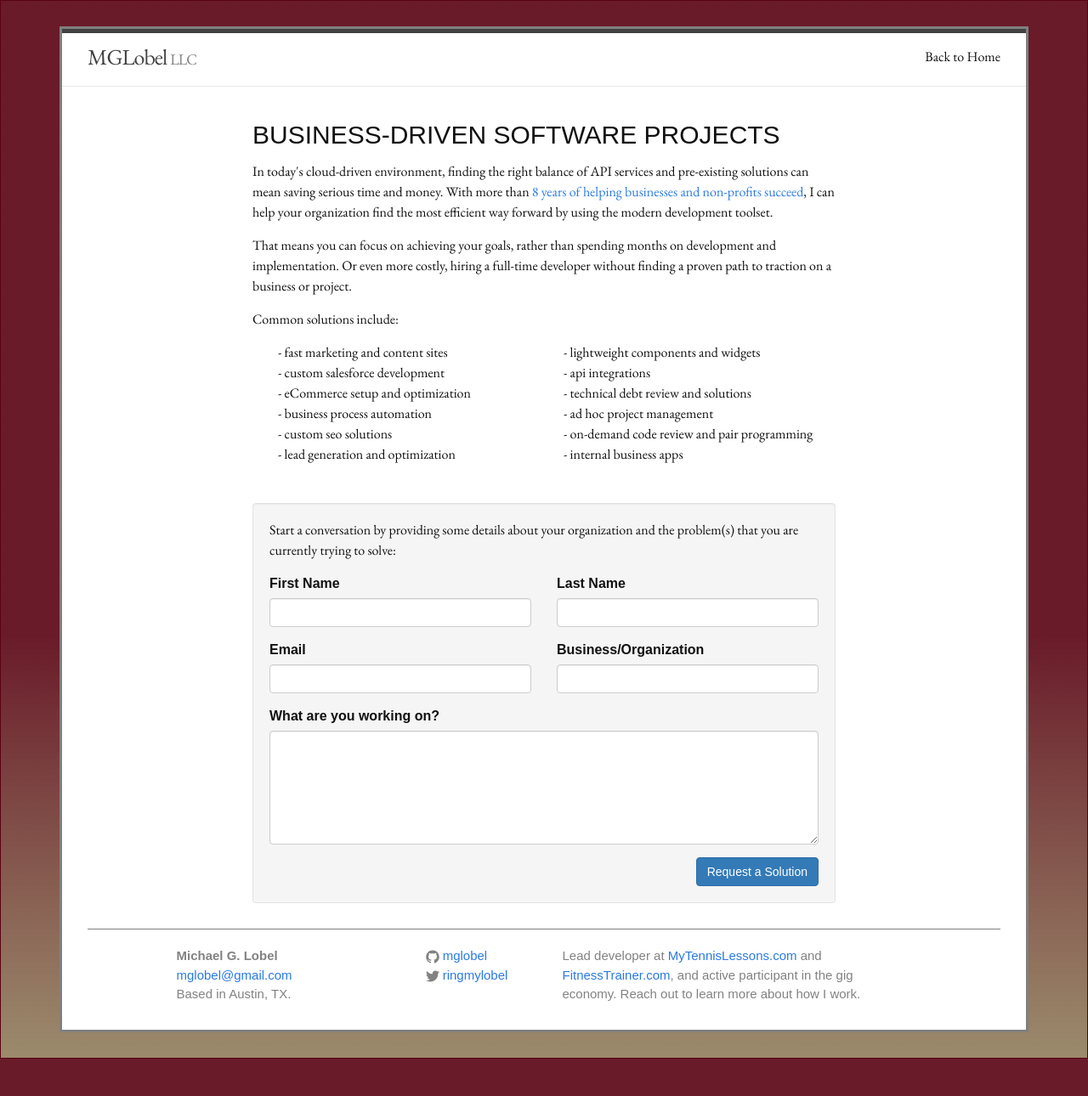
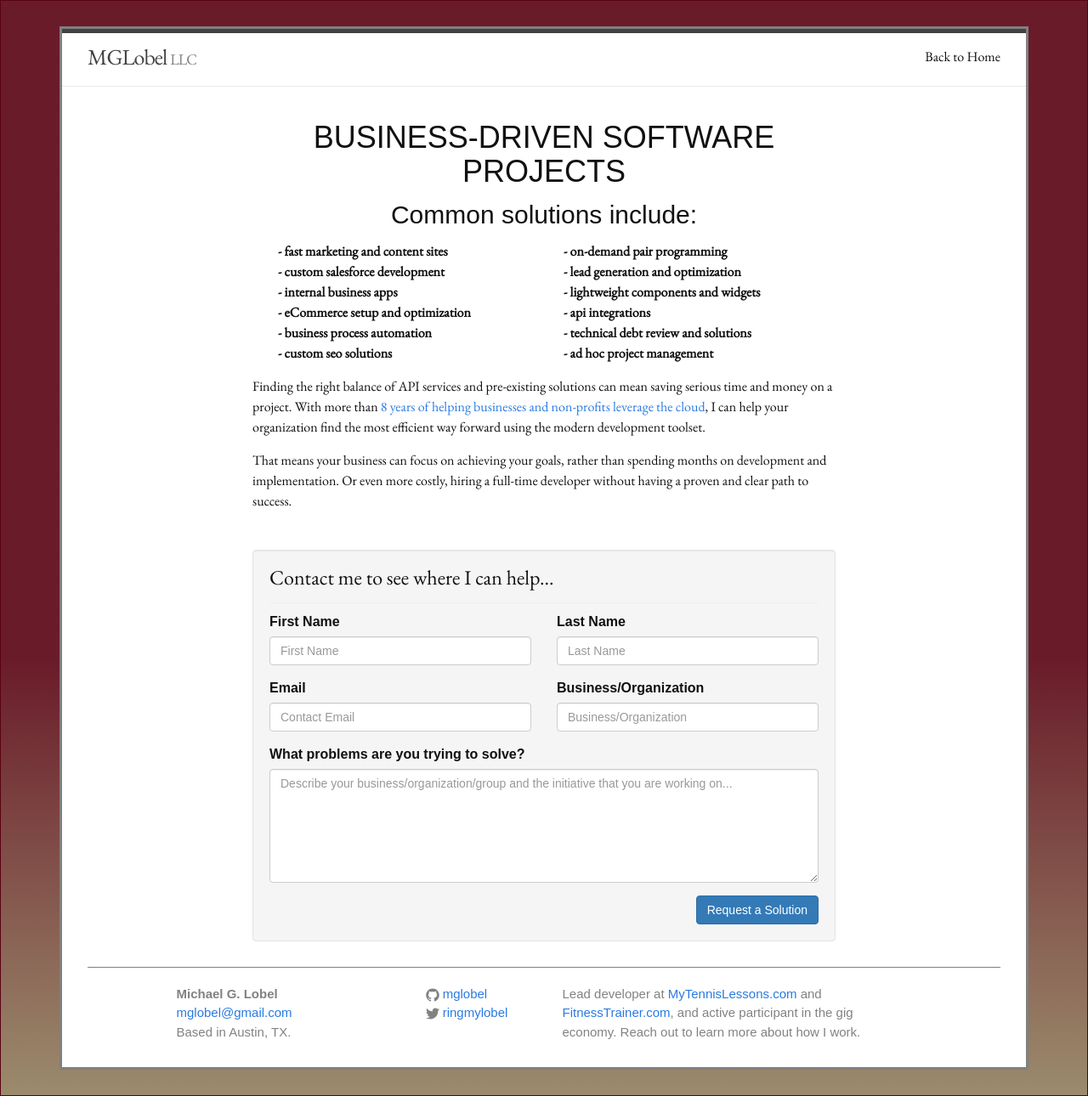
Before and after one commit to mglobel/mglobel, a Jekyll site: the page built from _pages/llc.html, in a window 1280 px wide. Shown: the whole page at 85% size. Built offline with Jekyll 4.4.1, drawn with Linux system fonts in a browser that asks for light colours; nearby versions of some CDN libraries; some web fonts are replaced; before the commit the page ends 1246 px from its top, so only the background shows below that.

Commit message:
update llc content, styling and font-weight
based on helpful suggestions from @giveadan and @smicheletti. tahnks
pals!

```diff
--- a/_pages/llc.html
+++ b/_pages/llc.html
@@ -5,22 +5,12 @@ permalink: /llc/
 ---
 <div class="wrapper" style="padding-left:30px; padding-right:30px;">
   <div class="col-md-8 col-md-offset-2 content-panel" style="text-align:justify-content;">
-    <h2>BUSINESS-DRIVEN SOFTWARE PROJECTS</h2>
-    <p>
-      In today's cloud-driven environment, finding the right balance of API
-      services and pre-existing solutions can mean saving serious time and money.
-      With more than <a href="http://linkedin.com">8 years of
-      helping businesses and non-profits succeed</a>, I can help your organization
-      find the most efficient way forward by using the modern development toolset.
-    </p>
-    <p>That means you can focus on achieving your goals, rather than spending months on
-      development and implementation. Or even more costly, hiring a full-time
-      developer without finding a proven path to traction on a business or project.
-    </p>
-    <p>
-        Common solutions include:
-    </p>
-
+    <h1 class="text-center">BUSINESS-DRIVEN SOFTWARE PROJECTS</h1>
+    <div class="text-center">
+      <h2>
+          Common solutions include:
+      </h2>
+    </div>
     <div id="services-list">
       <ul>
         <li>
@@ -30,6 +20,9 @@ permalink: /llc/
           custom salesforce development
         </li>
         <li>
+          internal business apps
+        </li>
+        <li>
           eCommerce setup and optimization
         </li>
         <li>
@@ -37,6 +30,9 @@ permalink: /llc/
         </li>
         <li>
           custom seo solutions
+        </li>
+        <li>
+          on-demand pair programming
         </li>
         <li>
           lead generation and optimization
@@ -53,33 +49,42 @@ permalink: /llc/
         <li>
           ad hoc project management
         </li>
-        <li>
-          on-demand code review and pair programming
-        </li>
-        <li>
-          internal business apps
-        </li>
       </ul>
     </div>
+    <p>
+      Finding the right balance of API services and pre-existing solutions can
+      mean saving serious time and money on a project. With more than
+      <a href="http://www.linkedin.com/in/michaelglobel">8 years of
+      helping businesses and non-profits leverage the cloud</a>, I can help your
+      organization find the most efficient way forward using the modern
+      development toolset.
+    </p>
+    <p>That means your business can focus on achieving your goals, rather than
+      spending months on development and implementation. Or even more costly,
+      hiring a full-time developer without having a proven and clear path to
+      success.
+    </p>
   </div>
   <div id="contact-form" class="col-md-8 col-md-offset-2">
     <div class="well">
-      <p>
-      Start a conversation by providing some details about your organization
-      and the problem(s) that you are currently trying to solve:
-      </p>
+      <h3>
+        Contact me to see where I can help...
+      </h3>
+      <hr style="padding-bottom:10px;"/>
       <form action="//formspree.io/mglobel@gmail.com" method="POST">
         <div class="row">
           <div class="col-sm-6">
             <div class="form-group">
               <label class="control-label">First Name</label>
-              <input class="form-control" type="text" id="first-name" name="first-name"/>
+              <input class="form-control" type="text" id="first-name"
+              placeholder="First Name" name="first-name" required="true"/>
             </div>
           </div>
           <div class="col-sm-6">
             <div class="form-group">
               <label class="control-label">Last Name</label>
-              <input class="form-control" type="text" id="last-name" name="last-name"/>
+              <input class="form-control" type="text" id="last-name"
+              placeholder="Last Name" name="last-name" required="true"/>
             </div>
           </div>
         </div>
@@ -87,20 +92,23 @@ permalink: /llc/
           <div class="col-sm-6">
             <div class="form-group">
               <label class="control-label">Email</label>
-              <input class="form-control" type="text" id="email" name="_replyto"/>
+              <input class="form-control" type="email" id="email"
+              placeholder="Contact Email" name="_replyto" required="true"/>
             </div>
           </div>
           <div class="col-sm-6">
             <div class="form-group">
               <label class="control-label">Business/Organization</label>
-              <input class="form-control" type="text" id="company" name="company"/>
+              <input class="form-control" type="text" id="company"
+              placeholder="Business/Organization" name="company" required="true"/>
             </div>
           </div>
         </div>
         <div class="row">
           <div class="form-group col-sm-12">
-            <label class="control-label">What are you working on?</label>
-            <textarea class="form-control" rows="6" id="description" name="description"></textarea>
+            <label class="control-label">What problems are you trying to solve?</label>
+            <textarea class="form-control" rows="6" id="description" required="true"
+            name="description" placeholder="Describe your business/organization/group and the initiative that you are working on..."></textarea>
           </div>
         </div>
         <input type="text" name="_gotcha" style="display:none" />
--- a/_sass/_layout.scss
+++ b/_sass/_layout.scss
@@ -40,6 +40,7 @@
     columns: 2;
     -webkit-columns: 2;
     -moz-columns: 2;
+    font-weight: bold;
   }
 
   li:before {
```
